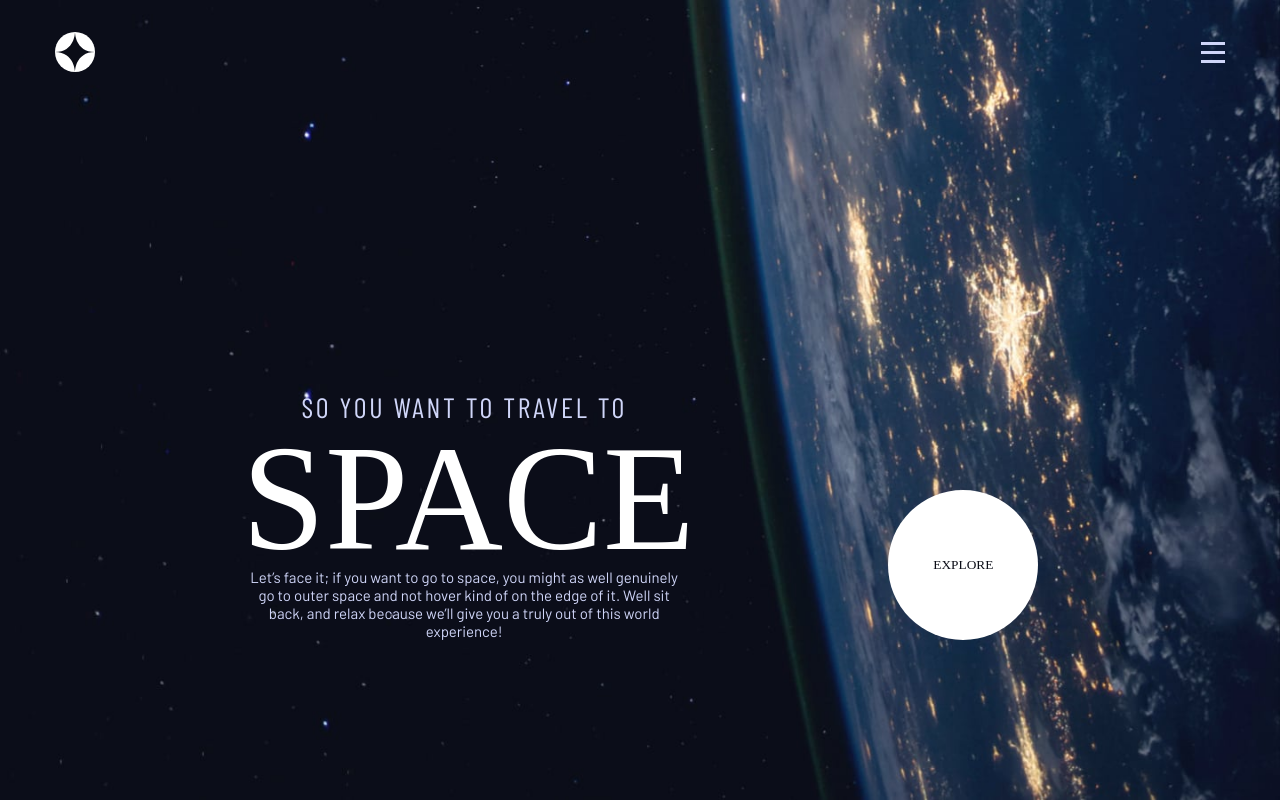
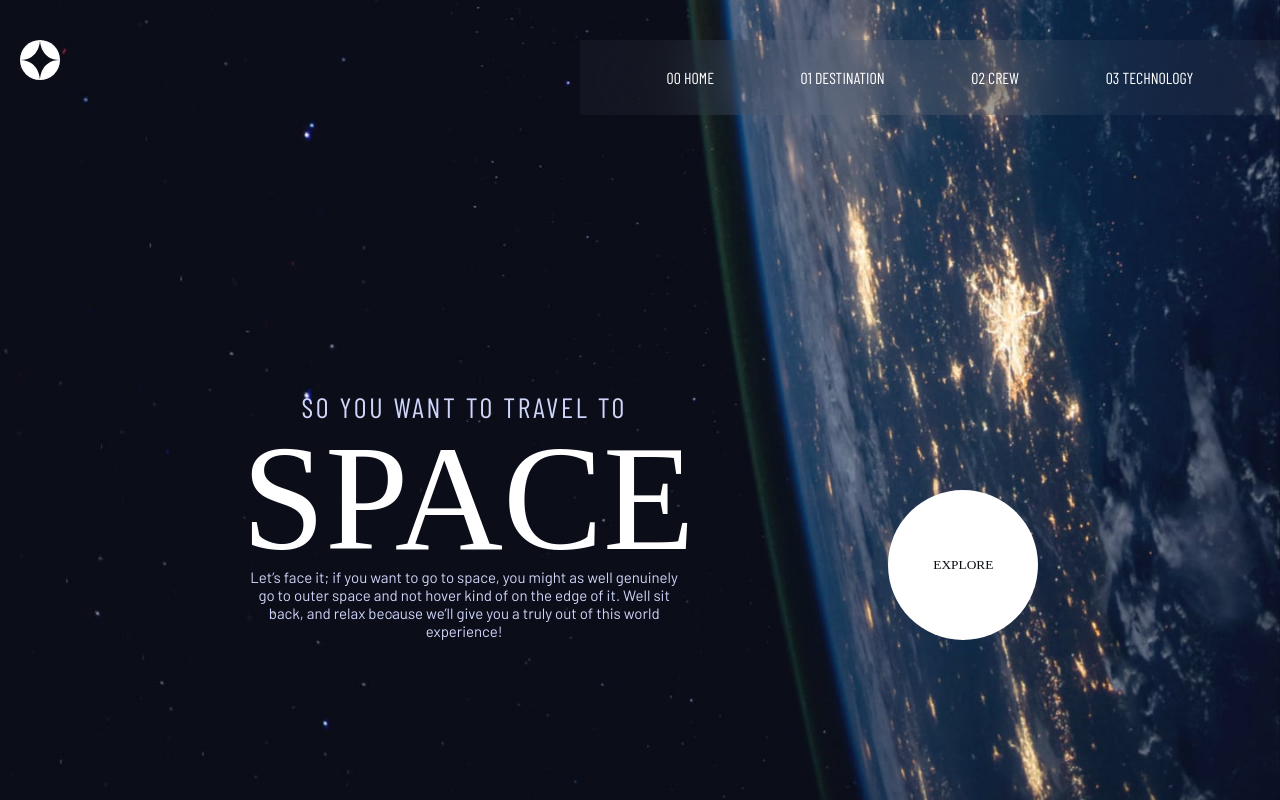
Before and after one commit to chapucrespo/space-tourism, a Next.js app: page / in a window 1280 px wide. Built offline with nearby package versions, Linux system fonts and the light colour scheme; a web font is replaced by a local one.

Commit message:
desktop navbar

```diff
--- a/package.json
+++ b/package.json
@@ -12,6 +12,7 @@
     "next": "14.0.4",
     "react": "^18",
     "react-dom": "^18",
+    "sass": "^1.69.5",
     "styled-components": "^6.1.1"
   },
   "devDependencies": {
@@ -20,6 +21,9 @@
     "@types/react-dom": "^18",
     "eslint": "^8",
     "eslint-config-next": "14.0.4",
+    "gulp": "^4.0.2",
+    "gulp-autoprefixer": "^9.0.0",
+    "gulp-sass": "^5.1.0",
     "typescript": "^5"
   }
 }
--- a/src/app/layout.tsx
+++ b/src/app/layout.tsx
@@ -2,6 +2,7 @@ import type { Metadata } from 'next'
 import { Inter } from 'next/font/google'
 import './globals.css'
 import Head from 'next/head'
+import Navigation from '@/components/navigation'
 
 const inter = Inter({ subsets: ['latin'] })
 
@@ -20,7 +21,10 @@ export default function RootLayout({
       <Head>
         <link rel="icon" href="/icon.png" sizes="any" />
       </Head>
-      <body className={inter.className}>{children}</body>
+      <body className={inter.className}>
+        {/* <Navigation/> */}
+        {children}
+      </body>
     </html>
   )
 }
--- a/src/app/page.module.css
+++ b/src/app/page.module.css
@@ -77,6 +77,7 @@
 .button {
   border-radius: 100%;
   font-family: Bellefair;
+  position: relative;
   width: 150px;
   height: 150px;
   flex-shrink: 0;
@@ -86,3 +87,22 @@
   cursor: pointer;
   margin-top: 90px;
 }
+
+.button::before {
+  content: '';
+  position: absolute;
+  top: 0;
+  bottom: 0;
+  right: 0;
+  left: 0;
+  z-index: -1;
+  border-radius: 100%;
+}
+
+.button:hover::before {
+  top: -15px;
+  bottom: -15px;
+  right: -15px;
+  left: -15px;
+  border: 15px solid rgba(255, 255, 255, 0.1036);
+}
--- a/src/app/page.tsx
+++ b/src/app/page.tsx
@@ -1,12 +1,12 @@
 import React from 'react'
 
-import Navbar from '@/components/navbar'
 import styles from './page.module.css'
+import Navigation from '@/components/navigation'
 
 export default function page() {
   return (
     <div className={styles.main}>
-      <Navbar/>
+      <Navigation/>
       <div className={styles.mainContainer}>
         <div className={styles.textContainer}>
           <h1 className={styles.littleText}>SO YOU WANT TO TRAVEL TO</h1>
--- a/src/components/navbar/index.module.css
+++ /dev/null
@@ -1,21 +0,0 @@
-.container {
-    height: 60px;
-    display: flex;
-    justify-content: space-between;
-    align-items: center;
-    padding: 33px 24px 0 24px;
-
-    @media (min-width: 1280px) {
-        padding: 44px 55px 0 55px;
-    }
-}
-
-.image {
-    width: 40px;
-    height: 40px;
-}
-
-.hamburger {
-    width: 24px;
-    height: 21px;
-}
--- a/src/components/navbar/index.tsx
+++ /dev/null
@@ -1,20 +0,0 @@
-'use client'
-import React, { useEffect, useState } from 'react'
-
-import Image from 'next/image'
-
-import logo from '../../../public/assets/shared/logo.svg'
-import iconHamburger from '../../../public/assets/shared/icon-hamburger.svg'
-
-import styles from './index.module.css'
-import useWindowDimensions from '@/helpers/getWindowSize'
-
-export default function Navbar() {
-
-  return (
-    <section className={styles.container}>
-        <Image src={logo} alt='page logo' className={styles.image}/>
-        <Image src={iconHamburger} alt='hamburger menu' className={styles.hamburger}/>
-    </section>
-  )
-}
--- /dev/null
+++ b/src/components/navigation/index.tsx
@@ -0,0 +1,21 @@
+"use client";
+import { useState } from "react";
+import Navbar from "./navbar";
+import Sidebar from "./sidebar";
+
+const Navigation = () => {
+  const [isOpen, setIsOpen] = useState(false);
+
+  const toggle: () => void = () => {
+    setIsOpen(!isOpen);
+  };
+
+  return (
+    <>
+      <Sidebar isOpen={isOpen} toggle={toggle} />
+      <Navbar toggle={toggle} />
+    </>
+  );
+};
+
+export default Navigation;
--- /dev/null
+++ b/src/components/navigation/sidebar/index.tsx
@@ -0,0 +1,14 @@
+import React from 'react'
+
+export interface YourComponentProps {
+  toggle: () => void;
+  isOpen: boolean;
+}
+
+const Sidebar: React.FC<YourComponentProps> = ({toggle, isOpen}) => {
+  return (
+    <></>
+  )
+}
+
+export default Sidebar
```
Also changed, not shown: 1 other file (tests, documents, lock files or other folders).
